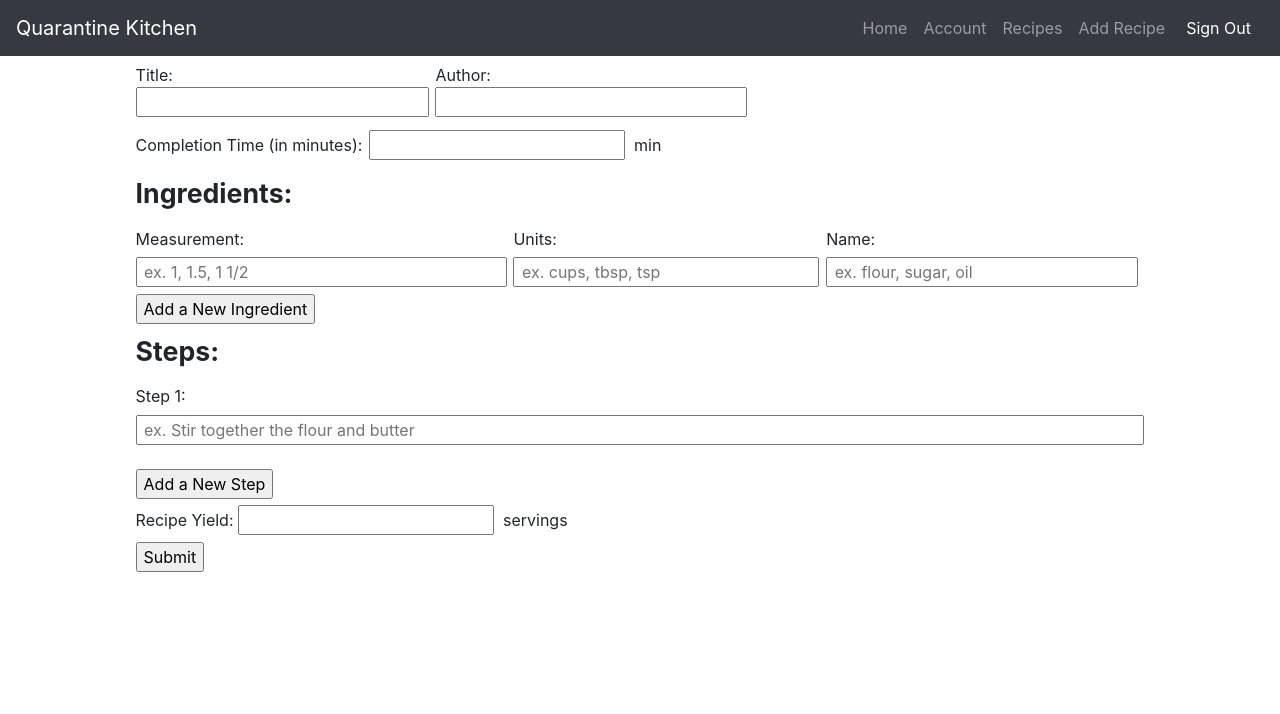
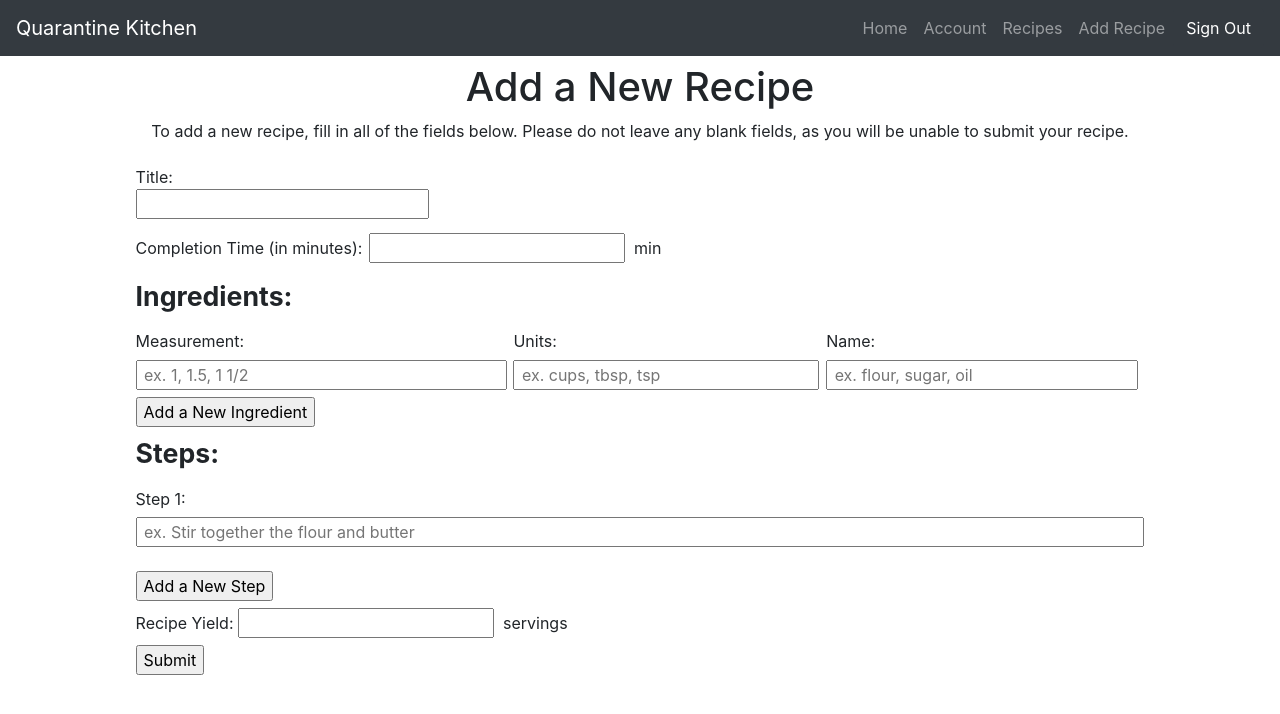
Before and after one commit to RSK9903/cs554-final-project, a React (Create React App) app in the folder front_end/: page /addrecipe in a window 1280 px wide. Shown: the top 714 px of the page. Built offline with nearby package versions, Linux system fonts and the light colour scheme; no server answers; sample sign-in values are in the browser's storage.

Commit message:
req fields and auto author

```diff
--- a/front_end/src/App.css
+++ b/front_end/src/App.css
@@ -122,6 +122,10 @@
   text-align: center;
 }
 
+.new-recipe h1 {
+  margin-top: 5pt;
+}
+
 .recipe-div,
 #new-recipe {
   display: inline-block;
--- a/front_end/src/components/AddRecipe.js
+++ b/front_end/src/components/AddRecipe.js
@@ -1,11 +1,12 @@
-import React, { useState } from "react";
+import React, { useContext, useState } from "react";
 import { Redirect } from "react-router-dom";
+import { AuthContext } from "../firebase/Auth";
 import API from "../API";
 import "../App.css";
 
 function AddRecipe() {
   const [postData, setPostData] = useState({});
-
+  const { currentUser } = useContext(AuthContext);
   const [ingredientData, setIngredientData] = useState([
     { measurement: "", unit: "", name: "" },
   ]);
@@ -36,14 +37,13 @@ function AddRecipe() {
     event.preventDefault();
 
     let title = document.getElementById("title").value;
-    let author = document.getElementById("author").value;
     let completionTime = document.getElementById("completion-time").value;
     let recipe_yield = document.getElementById("recipe-yield").value;
 
     let datePosted = Date.now();
     let newRecipe = {
       title: title,
-      author: author,
+      author: currentUser && currentUser.displayName,
       datePosted: datePosted,
       completionTime: parseInt(completionTime),
       ingredients: ingredientData,
@@ -63,14 +63,15 @@ function AddRecipe() {
   }
   return (
     <div className="new-recipe">
+      <h1>Add a New Recipe</h1>
+      <p>
+        To add a new recipe, fill in all of the fields below. Please do not
+        leave any blank fields, as you will be unable to submit your recipe.
+      </p>
       <form id="new-recipe" onSubmit={formSubmit}>
         <label>
           Title:
-          <input id="title" name="title" type="text" />
-        </label>
-        <label>
-          Author:
-          <input id="author" name="author" type="text" />
+          <input id="title" name="title" type="text" required />
         </label>
         <br />
         <label>
@@ -80,6 +81,7 @@ function AddRecipe() {
             id="completion-time"
             name="completion-time"
             type="number"
+            required
           />
           &nbsp; min
         </label>
@@ -97,6 +99,7 @@ function AddRecipe() {
                   data-id={ind}
                   onChange={handleIngChange}
                   placeholder=" ex. 1, 1.5, 1 1/2"
+                  required
                 ></input>
               </div>
               <div>
@@ -107,6 +110,7 @@ function AddRecipe() {
                   data-id={ind}
                   onChange={handleIngChange}
                   placeholder=" ex. cups, tbsp, tsp"
+                  required
                 ></input>
               </div>
               <div>
@@ -117,6 +121,7 @@ function AddRecipe() {
                   data-id={ind}
                   onChange={handleIngChange}
                   placeholder=" ex. flour, sugar, oil"
+                  required
                 ></input>
               </div>
             </div>
@@ -137,6 +142,7 @@ function AddRecipe() {
                 data-id={ind}
                 onChange={handleStepChange}
                 placeholder=" ex. Stir together the flour and butter"
+                required
               ></input>
             </div>
           );
@@ -151,6 +157,7 @@ function AddRecipe() {
             id="recipe-yield"
             name="recipe-yield"
             type="number"
+            required
           />
           &nbsp; servings
         </label>
```
